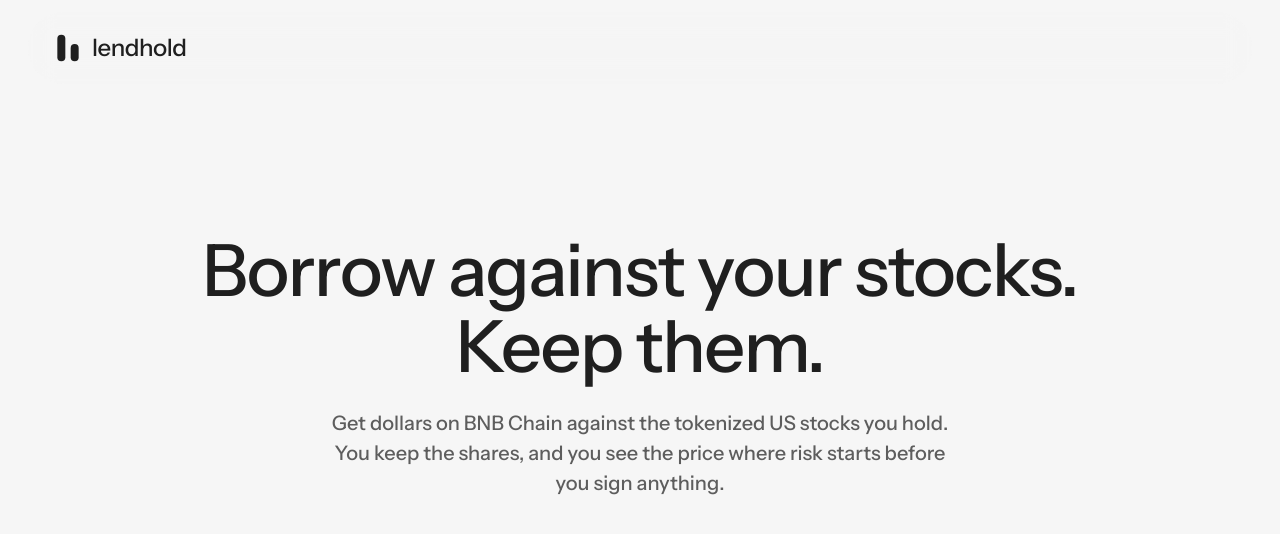
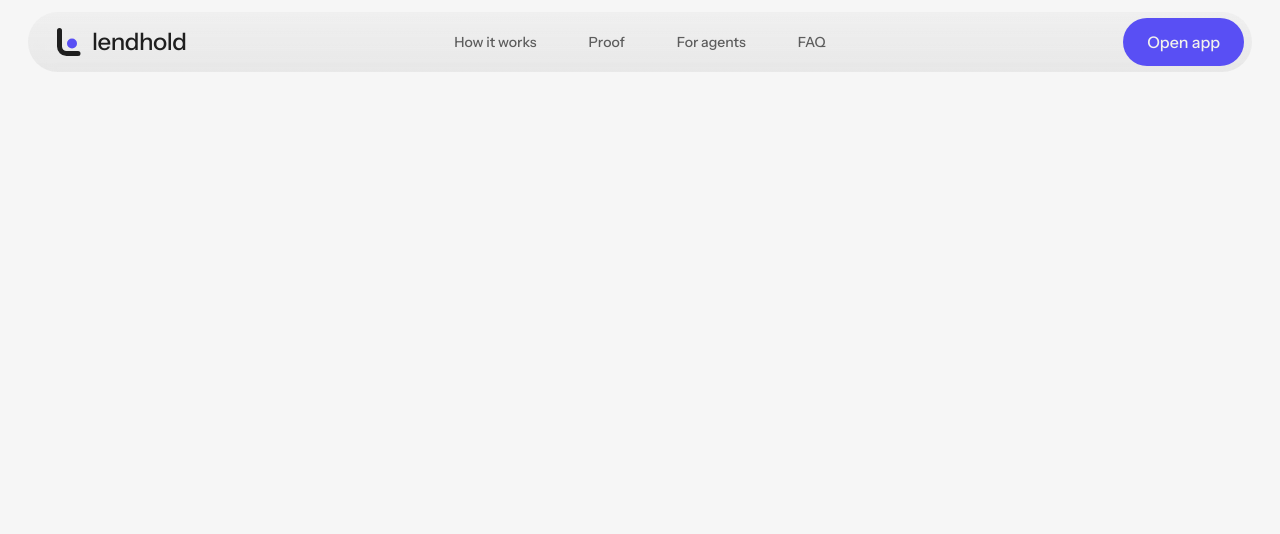
Before and after one commit to mystiquemide/lendhold, a Next.js app: page / in a window 1280 px wide. Shown: the top 534 px of the page. Built offline with nearby package versions, Linux system fonts and the light colour scheme.

Commit message:
Add the floating glass nav bar and the cradle logo mark

```diff
--- a/app/globals.css
+++ b/app/globals.css
@@ -46,6 +46,20 @@ body {
   -moz-osx-font-smoothing: grayscale;
 }
 
+.nav-glass {
+  background: linear-gradient(#f0f0f0cc, #f0f0f066), #0000000d;
+}
+
+@media (min-width: 992px) {
+  .nav-glass {
+    background: linear-gradient(#0000000d, #0000000d), linear-gradient(#ffffffde, #ffffff80), #0000000d;
+  }
+}
+
+.nav-panel {
+  background: linear-gradient(#f0f0f0cc, #ffffff), #0000000d;
+}
+
 @utility num {
   font-variant-numeric: tabular-nums;
 }
--- a/app/page.tsx
+++ b/app/page.tsx
@@ -1,20 +1,12 @@
 import { NavBar } from "@/components/ui/NavBar";
 
+const links = [
+  { href: "#how-it-works", label: "How it works" },
+  { href: "#proof", label: "Proof" },
+  { href: "/skill", label: "For agents" },
+  { href: "#faq", label: "FAQ" },
+];
+
 export default function Home() {
-  return (
-    <>
-      <NavBar links={[]} />
-      <main className="mx-auto w-full max-w-[1224px] px-6 pt-[120px] text-center md:pt-[160px]">
-        <h1 className="text-[40px] leading-[44px] tracking-[-0.02em] text-ink md:text-[72px] md:leading-[76px]">
-          Borrow against your stocks.
-          <br />
-          Keep them.
-        </h1>
-        <p className="mx-auto mt-6 max-w-[640px] text-xl leading-[30px] text-body">
-          Get dollars on BNB Chain against the tokenized US stocks you hold. You keep the shares, and you see the price
-          where risk starts before you sign anything.
-        </p>
-      </main>
-    </>
-  );
+  return <NavBar links={links} cta={{ label: "Open app", href: "/app" }} />;
 }
--- a/components/ui/Logo.tsx
+++ b/components/ui/Logo.tsx
@@ -9,9 +9,15 @@ export interface LogoProps {
 
 export function LogoMark({ className }: { className?: string }) {
   return (
-    <svg viewBox="0 0 24 24" fill="currentColor" aria-hidden="true" className={className}>
-      <rect x="4" y="2" width="6" height="20" rx="3" />
-      <rect x="14" y="9" width="6" height="13" rx="3" />
+    <svg viewBox="0 0 32 32" aria-hidden="true" className={className}>
+      <path
+        d="M7.5 4.5V20.5A7 7 0 0 0 14.5 27.5H26"
+        fill="none"
+        stroke="currentColor"
+        strokeWidth="5"
+        strokeLinecap="round"
+      />
+      <circle cx="20" cy="17.5" r="5" className="fill-action" />
     </svg>
   );
 }
--- a/components/ui/NavBar.tsx
+++ b/components/ui/NavBar.tsx
@@ -2,12 +2,13 @@
 
 import Link from "next/link";
 import { Menu, X } from "lucide-react";
-import { useEffect, useId, useRef, useState, type ReactNode } from "react";
+import { useEffect, useId, useRef, useState } from "react";
 import { Logo } from "./Logo";
+import { Pill } from "./Pill";
 
 export interface NavBarProps {
   links: { href: string; label: string }[];
-  cta?: ReactNode;
+  cta?: { label: string; href: string };
 }
 
 export function NavBar({ links, cta }: NavBarProps) {
@@ -24,23 +25,36 @@ export function NavBar({ links, cta }: NavBarProps) {
   useEffect(() => {
     if (!open) return;
     const onKey = (e: KeyboardEvent) => {
-      if (e.key === "Escape") close(true);
+      if (e.key === "Escape") {
+        setOpen(false);
+        button.current?.focus();
+      }
+    };
+    const wide = window.matchMedia("(min-width: 992px)");
+    const onWide = (e: MediaQueryListEvent) => {
+      if (e.matches) setOpen(false);
     };
     document.addEventListener("keydown", onKey);
-    return () => document.removeEventListener("keydown", onKey);
+    wide.addEventListener("change", onWide);
+    return () => {
+      document.removeEventListener("keydown", onKey);
+      wide.removeEventListener("change", onWide);
+    };
   }, [open]);
 
   return (
-    <header className="sticky top-3 z-40 px-4">
-      <div className="relative mx-auto max-w-[1224px]">
-        <div className="flex h-[72px] items-center justify-between rounded-pill bg-[#f6f6f6e6] px-6 backdrop-blur-[12px]">
+    <header className="sticky top-0 z-40 -mb-[72px] w-full px-3 pt-3">
+      <div className="nav-glass relative mx-auto flex h-[60px] max-w-[1224px] items-center justify-between rounded-[30px] pl-6 pr-2 backdrop-blur-[12px]">
         <Logo />
         {links.length > 0 && (
-            <nav aria-label="Main" className="hidden md:block">
-              <ul className="flex items-center gap-8">
+          <nav aria-label="Main" className="absolute left-1/2 hidden -translate-x-1/2 lg:block">
+            <ul className="flex gap-1">
               {links.map((l) => (
                 <li key={l.label}>
-                    <Link href={l.href} className="text-base leading-6 text-ink hover:underline">
+                  <Link
+                    href={l.href}
+                    className="inline-block rounded-pill px-6 py-4 text-sm leading-none text-body transition-[background-color,color,transform] duration-150 ease-out hover:bg-sheet hover:text-ink active:scale-95"
+                  >
                     {l.label}
                   </Link>
                 </li>
@@ -50,7 +64,13 @@ export function NavBar({ links, cta }: NavBarProps) {
         )}
         {hasMenu && (
           <>
-              {cta && <div className="hidden md:block">{cta}</div>}
+            {cta && (
+              <div className="hidden lg:block">
+                <Pill variant="primary" size="md" href={cta.href}>
+                  {cta.label}
+                </Pill>
+              </div>
+            )}
             <button
               ref={button}
               type="button"
@@ -58,7 +78,7 @@ export function NavBar({ links, cta }: NavBarProps) {
               aria-expanded={open}
               aria-controls={menuId}
               onClick={() => setOpen((v) => !v)}
-                className="inline-flex size-11 items-center justify-center rounded-pill text-ink md:hidden"
+              className="inline-flex size-11 items-center justify-center rounded-pill text-ink lg:hidden"
             >
               {open ? <X size={24} strokeWidth={1.75} /> : <Menu size={24} strokeWidth={1.75} />}
             </button>
@@ -66,28 +86,29 @@ export function NavBar({ links, cta }: NavBarProps) {
         )}
       </div>
       {hasMenu && open && (
-          <div id={menuId} className="absolute inset-x-0 top-[84px] rounded-panel bg-sheet p-4 md:hidden">
-            <ul className="flex flex-col">
+        <div
+          id={menuId}
+          className="nav-panel fixed inset-x-3 top-[84px] z-40 flex flex-col gap-1 rounded-[30px] p-3 backdrop-blur-[12px] lg:hidden"
+        >
           {links.map((l) => (
-                <li key={l.label}>
             <Link
+              key={l.label}
               href={l.href}
               onClick={() => close(true)}
-                    className="flex min-h-12 items-center px-2 text-lg text-ink"
+              className="rounded-pill px-6 py-5 text-base leading-none text-ink transition-colors duration-150 ease-out hover:bg-sheet"
             >
               {l.label}
             </Link>
-                </li>
           ))}
-            </ul>
           {cta && (
-              <div className="mt-2 flex flex-col [&>*]:w-full" onClick={() => close(true)}>
-                {cta}
+            <div className="mt-2" onClick={() => close(true)}>
+              <Pill variant="primary" size="lg" fullWidth href={cta.href}>
+                {cta.label}
+              </Pill>
             </div>
           )}
         </div>
       )}
-      </div>
     </header>
   );
 }
```
Also changed, not shown: app/icon.svg, 1 other file (tests, documents, lock files or other folders). Lines whose indentation alone changed are shown as unchanged.
